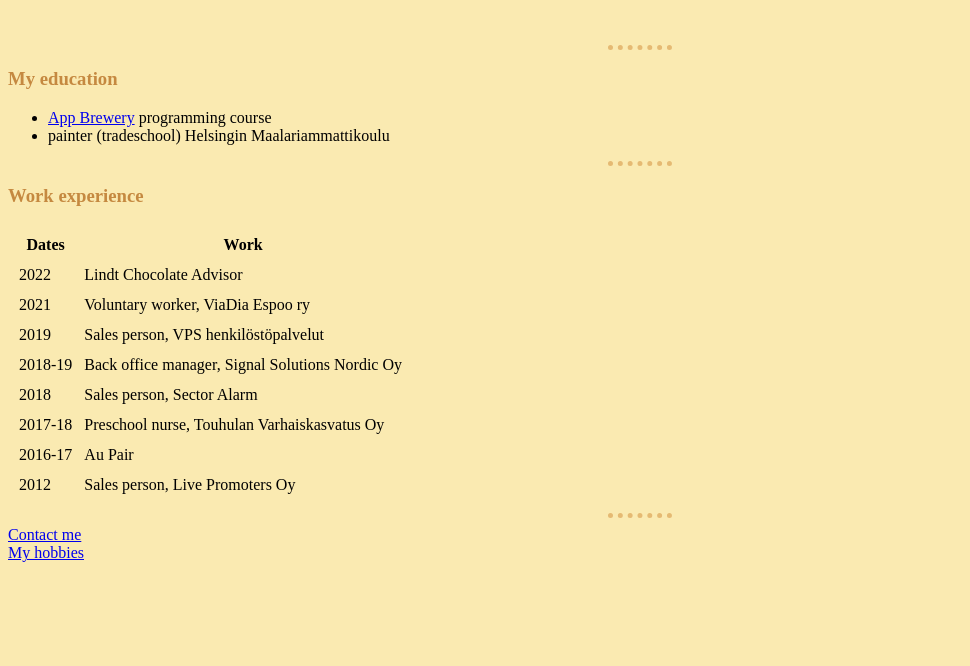
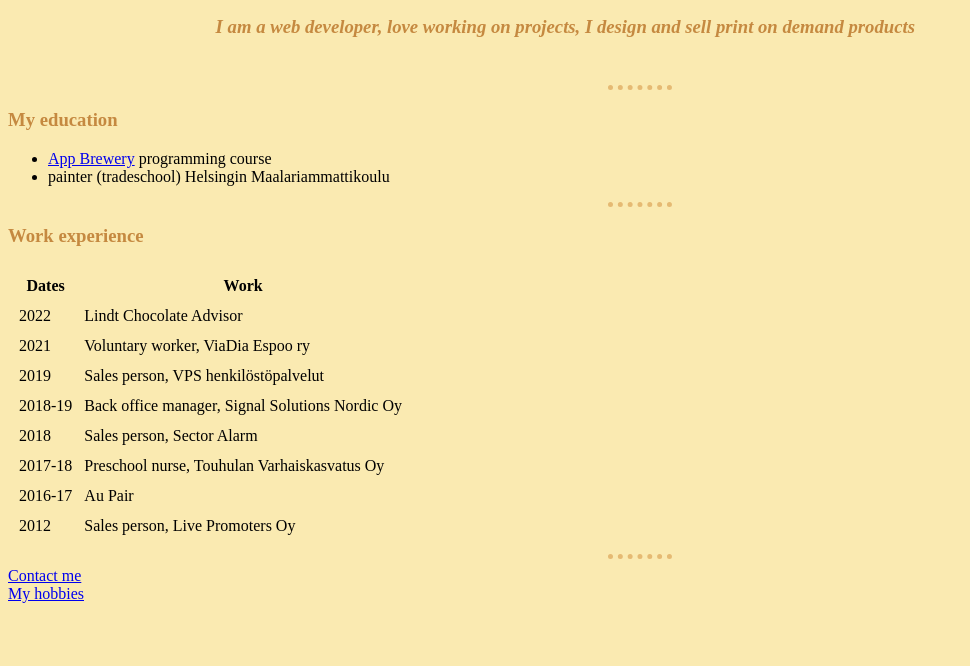
Before and after one commit to jessicaironwood/cv2022, a plain HTML site: page index.html in a window 1280 px wide. Shown: the part 134-800 px from the top of the page, without its empty margins (0-970 px from the left). Drawn offline with Linux system fonts and the light colour scheme.

Commit message:
Update index.html

```diff
--- a/index.html
+++ b/index.html
@@ -11,8 +11,8 @@
             <td><img src="jessybiz-modified.png" alt="Jessica's profile picture"></td>
             <td>    <h1>Jessica A. Rautakangas</h1> <!--my profile-->
                 <h3><em>Web developer <!-- and print on demand business owner</em></h3>-->
-                <!--<p>I am a web developer </p>
-                <p> we collab with artist to sell their art printed on many different products </p></td>-->
+                <p>I am a web developer, love working on projects, I design and sell print on demand products </p>
+                <!--<p> we collab with artist to sell their art printed on many different products </p></td>-->
         </tr>
     </table>
 
```
